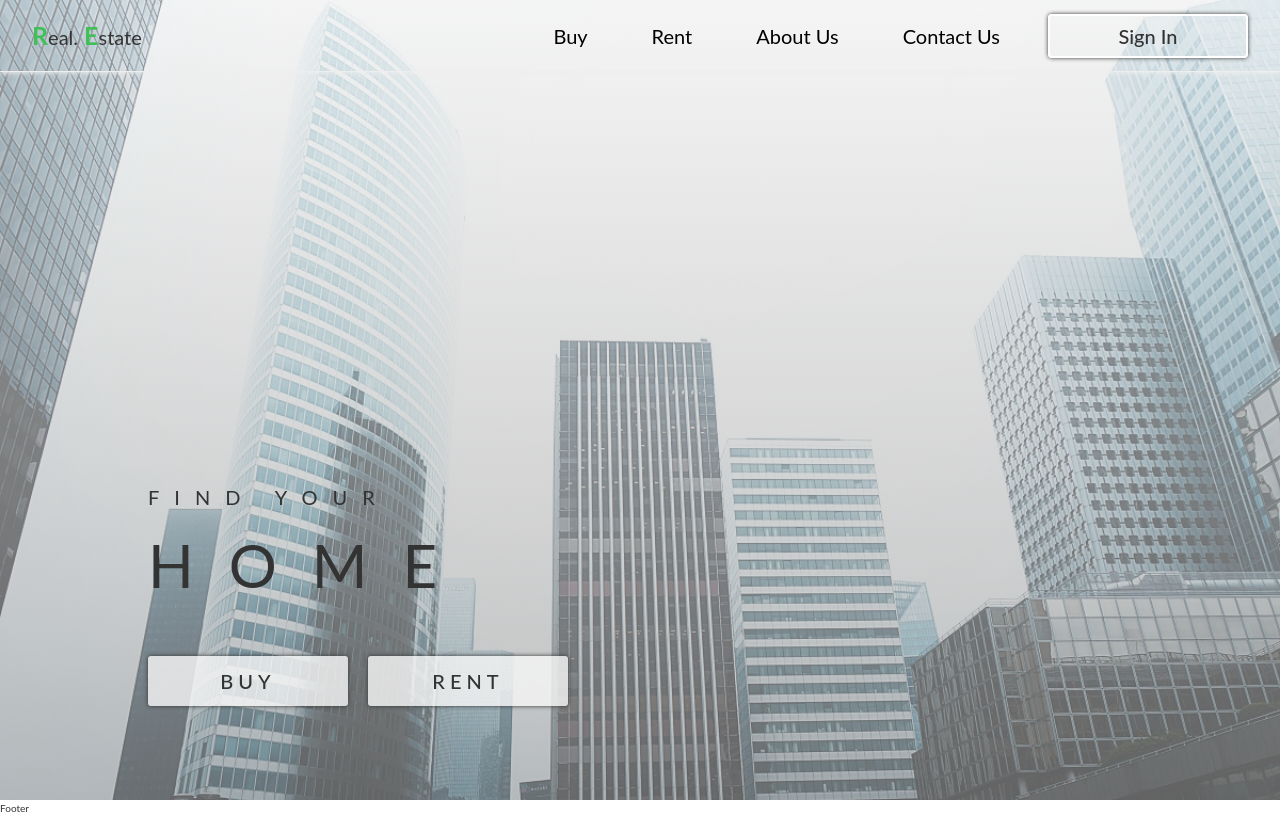
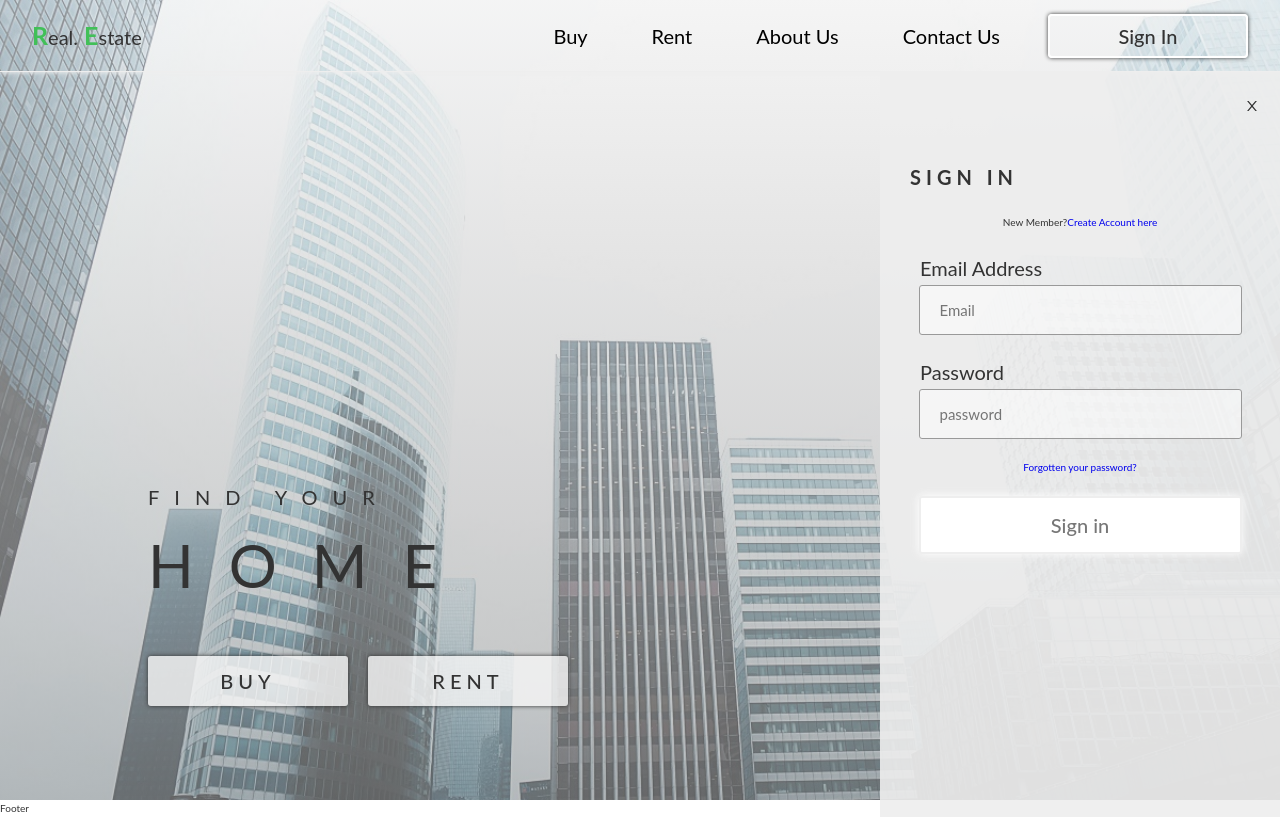
Before and after one commit to Milad64sh/real-state-react-app, a React (Create React App) app: page / in a window 1280 px wide. Built offline with nearby package versions, Linux system fonts and the light colour scheme.

Commit message:
sign in modal

```diff
--- a/src/App.js
+++ b/src/App.js
@@ -1,12 +1,10 @@
 import { BrowserRouter as Router, Routes, Route } from 'react-router-dom';
 import { ToastContainer } from 'react-toastify';
 import 'react-toastify/dist/ReactToastify.css';
-import Navbar from './components/Navbar';
 import Footer from './components/Footer';
 import Home from './pages/Home';
 import AboutUs from './pages/AboutUs';
 import Contact from './pages/Contact';
-import SignIn from './pages/SignIn';
 import SignUp from './pages/SignUp';
 import ForgotPassword from './pages/ForgotPassword';
 import ContactUs from './pages/ContactUs';
@@ -17,7 +15,6 @@ function App() {
   return (
     <>
       <Router>
-        <Navbar />
         <Routes>
           <Route path='/' element={<Home />} />
           <Route path='/buy' element={<Buy />} />
@@ -25,7 +22,7 @@ function App() {
           <Route path='/about-us' element={<AboutUs />} />
           <Route path='/contact' element={<Contact />} />
           <Route path='/contact-us' element={<ContactUs />} />
-          <Route path='/sign-in' element={<SignIn />} />
+
           <Route path='/forgot-password' element={<ForgotPassword />} />
           <Route path='/sign-up' element={<SignUp />} />
         </Routes>
--- a/src/components/Navbar.jsx
+++ b/src/components/Navbar.jsx
@@ -31,17 +31,13 @@ function Navbar() {
               Contact Us
             </Link>
             <div className='nav__button__container'>
-              <Link to={'/sign-in'}>
-                <Button />
-              </Link>
+              <Button />
             </div>
           </nav>
         </div>
         <div>
           <div className='navigation__button__container'>
-            <Link to={'/sign-in'}>
-              <Button />
-            </Link>
+            <Button />
           </div>
           <button className='navigation__toggler' onClick={menuToggler}>
             {!openMenu ? <AiOutlineMenu /> : <AiOutlineClose />}
--- /dev/null
+++ b/src/components/SignIn.jsx
@@ -0,0 +1,29 @@
+import { useState } from 'react';
+import { Link, useNavigate } from 'react-router-dom';
+import { AiOutlineClose } from 'react-icons/ai';
+import '../styles/css/index.css';
+
+function SignIn(props) {
+  const [showPassword, setShowPassword] = useState(false);
+  const [openSignIn, setOpenSignIn] = useState(false);
+  const [formData, setFormData] = useState({
+    email: '',
+    password: '',
+  });
+  const { email, password } = formData;
+  const navigate = useNavigate();
+  const onChange = () => {};
+  const signInToggler = () => setOpenSignIn((p) => !p);
+  return props.trigger ? (
+    <div className={`signIn ${openSignIn ? `signIn--open` : {}}`}>
+      <button className='signIn__toggler' onClick={signInToggler}>
+        <AiOutlineClose />
+      </button>
+      {props.children}
+    </div>
+  ) : (
+    ''
+  );
+}
+
+export default SignIn;
--- a/src/pages/Home.jsx
+++ b/src/pages/Home.jsx
@@ -1,7 +1,77 @@
+import { useState } from 'react';
+import { Link, useNavigate } from 'react-router-dom';
+import { AiOutlineClose } from 'react-icons/ai';
 import Header from '../components/Header';
+import Navbar from '../components/Navbar';
+import SignIn from '../components/SignIn';
 function Home() {
+  const [showPassword, setShowPassword] = useState(false);
+  const [openSignIn, setOpenSignIn] = useState(false);
+  const [formData, setFormData] = useState({
+    email: '',
+    password: '',
+  });
+  const { email, password } = formData;
+  const navigate = useNavigate();
+  const onChange = () => {};
   return (
-    <div>
+    <div className='home'>
+      <SignIn trigger={true}>
+        <>
+          <div className='signIn__form'>
+            <form className='form'>
+              <div className='form__group'>
+                <div className='u-margin-bottom-small'>
+                  <h3 className='heading-tertiary'>Sign in</h3>
+                </div>
+              </div>
+              <div className='form__group'>
+                <p className='form__group--text'>
+                  New Member?
+                  <span className='form__group--link'>
+                    <Link to={'/sign-up'}>Create Account here</Link>
+                  </span>
+                </p>
+              </div>
+              <div className='form__group'>
+                <label htmlFor='email' className='form__group--label'>
+                  Email Address
+                </label>
+                <input
+                  type='email'
+                  className='form__group--input'
+                  placeholder='Email'
+                  id='email'
+                  value={email}
+                  onChange={onChange}
+                />
+              </div>
+              <div className='form__group'>
+                <label htmlFor='password' className='form__group--label'>
+                  Password
+                </label>
+                <input
+                  type={showPassword ? 'text' : 'password'}
+                  className='form__group--input'
+                  placeholder='password'
+                  id='password'
+                  value={password}
+                  onChange={onChange}
+                />
+              </div>
+              <div className='form__group'>
+                <Link to={'/forgot-password'} className='link'>
+                  Forgotten your password?
+                </Link>
+              </div>
+              <div className='form__group--btn'>
+                <button className='form__btn'>Sign in</button>
+              </div>
+            </form>
+          </div>
+        </>
+      </SignIn>
+      <Navbar />
       <Header />
     </div>
   );
--- a/src/styles/css/index.css
+++ b/src/styles/css/index.css
@@ -14,6 +14,10 @@ html {
 
 body {
   box-sizing: border-box;
+}
+
+.home {
+  position: relative;
 }
 
 body {
@@ -53,8 +57,9 @@ body {
 
 .heading-tertiary {
   display: flex;
-  margin-left: 4rem;
-  font-size: 1.6rem;
+  font-size: 2rem;
+  letter-spacing: 0.5rem;
+  text-transform: uppercase;
 }
 
 @keyframes moveInLeft {
@@ -184,11 +189,11 @@ button {
   transform: scale(0.98);
 }
 .form__btn:hover {
-  box-shadow: 0 0 0.75em 0 #fff;
+  box-shadow: 0 0 0.75em 0 #eee;
 }
 @media only screen and (min-width: 48em) {
   .form__btn:hover {
-    box-shadow: 0 0 0.5em 0 #333;
+    box-shadow: 0 0 0.5em 0 #eee;
   }
 }
 
@@ -323,6 +328,7 @@ button {
 }
 
 .header {
+  position: absolute;
   height: 100vh;
   background-image: linear-gradient(rgba(238, 238, 238, 0.6), rgba(153, 153, 153, 0.6)), url("../../assets/jpg/hero/hero-2.jpg");
   background-size: cover;
@@ -344,19 +350,37 @@ button {
 }
 
 .signIn {
+  position: fixed;
+  right: 0;
   width: 100%;
   top: 7.2rem;
   height: 100vh;
-  left: -100%;
   text-align: center;
   padding: 1.6rem 0;
-  background: #eee;
+  z-index: 1500;
+  background: rgba(238, 238, 238, 0.9);
   transition: 0.2s ease;
+  transition: 0.3s ease;
 }
 @media only screen and (min-width: 48em) {
   .signIn {
     width: 40rem;
   }
+}
+.signIn__toggler {
+  display: block;
+  float: right;
+  margin-top: 1rem;
+  margin-right: 2rem;
+  cursor: pointer;
+}
+.signIn__toggler > svg {
+  display: block;
+  font-size: 16px;
+}
+.signIn--open {
+  transition: right 0.2s ease;
+  left: 100%;
 }
 
 .form {
@@ -366,7 +390,11 @@ button {
 .form__group:not(:last-child) {
   margin-bottom: 2rem;
 }
-.form__input {
+.form__group {
+  width: 85%;
+  margin: 0 auto;
+}
+.form__group--input {
   font-size: 1.5rem;
   font-family: inherit;
   color: inherit;
@@ -374,28 +402,36 @@ button {
   border-radius: 3px;
   background-color: rgba(255, 255, 255, 0.5);
   border: 1px solid #999;
-  width: 85%;
   margin: 0 auto;
+  width: 100%;
   display: block;
   transition: all 0.3s;
 }
 @media only screen and (min-width: 48em) {
-  .form__input {
+  .form__group--input {
     width: 95%;
   }
 }
-.form__label {
+.form__group--label {
   font-size: 2rem;
   font-weight: 400;
   margin-top: 0.7rem;
-  margin-left: 4rem;
   display: block;
   text-align: left;
   transition: all 0.3s;
 }
 @media only screen and (min-width: 48em) {
-  .form__label {
-    margin-left: 1.5rem;
+  .form__group--label {
+    margin-left: 1rem;
+  }
+}
+.form__group--btn {
+  width: 100%;
+}
+@media only screen and (min-width: 48em) {
+  .form__group--btn {
+    width: 85%;
+    margin: 0 auto;
   }
 }
 
--- a/src/styles/sass/base/_Base.scss
+++ b/src/styles/sass/base/_Base.scss
@@ -13,3 +13,6 @@ html {
 body {
   box-sizing: border-box;
 }
+.home {
+  position: relative;
+}
--- a/src/styles/sass/base/_Typogrophy.scss
+++ b/src/styles/sass/base/_Typogrophy.scss
@@ -32,6 +32,7 @@ body {
 
 .heading-tertiary {
   display: flex;
-  margin-left: 4rem;
   font-size: $default-font-size;
+  letter-spacing: $spacing-ltt;
+  text-transform: uppercase;
 }
--- a/src/styles/sass/base/_Variables.scss
+++ b/src/styles/sass/base/_Variables.scss
@@ -21,6 +21,7 @@ $spacing-sm: 0.8rem;
 $spacing-md: 1.6rem;
 $spacing-lg: 3.2rem;
 $spacing-xl: 6.4rem;
+$spacing-ltt: 0.5rem;
 
 $navbar-height: 7.2rem;
 
@@ -31,4 +32,4 @@ $lg: 64em;
 $xl: 75em;
 
 // FONTS
-$default-font-size: 1.6rem;
+$default-font-size: 2rem;
--- a/src/styles/sass/components/_button.scss
+++ b/src/styles/sass/components/_button.scss
@@ -76,17 +76,17 @@ button {
   cursor: pointer;
   transition: all 0.2s ease;
   box-shadow: 0 0 0.5em $color-white;
-
   @include breakpoint(md) {
     width: 95%;
   }
+
   &:active {
     transform: scale(0.98);
   }
   &:hover {
-    box-shadow: 0 0 0.75em 0 $color-white;
+    box-shadow: 0 0 0.75em 0 $color-grey-light-2;
     @include breakpoint(md) {
-      box-shadow: 0 0 0.5em 0 $color-grey-dark-3;
+      box-shadow: 0 0 0.5em 0 $color-grey-light-2;
     }
   }
 }
--- a/src/styles/sass/layouts/_Header.scss
+++ b/src/styles/sass/layouts/_Header.scss
@@ -1,4 +1,5 @@
 .header {
+  position: absolute;
   height: 100vh;
   background-image: linear-gradient(
       rgba($color-grey-light-2, 0.6),
--- a/src/styles/sass/pages/_SignIn.scss
+++ b/src/styles/sass/pages/_SignIn.scss
@@ -1,14 +1,35 @@
 .signIn {
+  position: fixed;
+  right: 0;
   width: 100%;
   top: $navbar-height;
   height: 100vh;
-  left: -100%;
+  // right: -100%;
   text-align: center;
+
   padding: $spacing-md 0;
-  background: $color-grey-light-2;
+  z-index: 1500;
+  background: rgba($color-grey-light-2, 0.9);
   transition: 0.2s ease;
   @include breakpoint(md) {
     width: 40rem;
+  }
+  &__toggler {
+    display: block;
+    float: right;
+    margin-top: 1rem;
+    margin-right: 2rem;
+    cursor: pointer;
+    & > svg {
+      display: block;
+      font-size: 16px;
+    }
+  }
+  transition: 0.3s ease;
+
+  &--open {
+    transition: right 0.2s ease;
+    left: 100%;
   }
 }
 
@@ -18,7 +39,10 @@
   &__group:not(:last-child) {
     margin-bottom: 2rem;
   }
-  &__input {
+  &__group {
+    width: 85%;
+    margin: 0 auto;
+    &--input {
       font-size: 1.5rem;
       font-family: inherit;
       color: inherit;
@@ -26,24 +50,31 @@
       border-radius: 3px;
       background-color: rgba($color-white, 0.5);
       border: 1px solid $color-grey-dark-2;
-    width: 85%;
       margin: 0 auto;
+      width: 100%;
       display: block;
       transition: all 0.3s;
       @include breakpoint(md) {
         width: 95%;
       }
     }
-  &__label {
+    &--label {
       font-size: 2rem;
       font-weight: 400;
       margin-top: 0.7rem;
-    margin-left: 4rem;
       display: block;
       text-align: left;
       transition: all 0.3s;
       @include breakpoint(md) {
-      margin-left: 1.5rem;
+        margin-left: 1rem;
+      }
+    }
+    &--btn {
+      width: 100%;
+      @include breakpoint(md) {
+        width: 85%;
+        margin: 0 auto;
       }
     }
   }
+}
```
Also changed, not shown: src/pages/SignIn.jsx (deleted, +0 -70 lines), 1 other file (tests, documents, lock files or other folders). Lines whose indentation alone changed are shown as unchanged.
